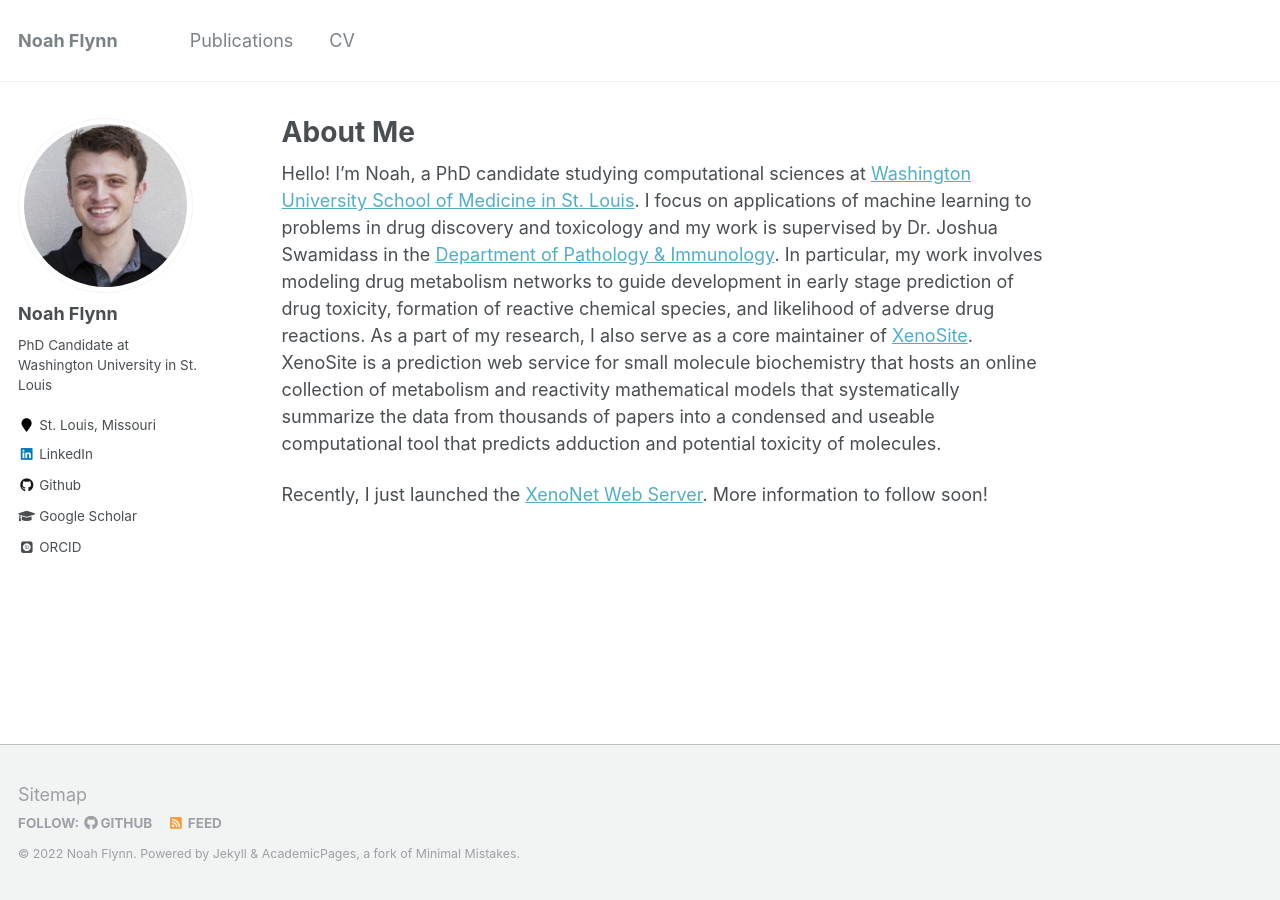
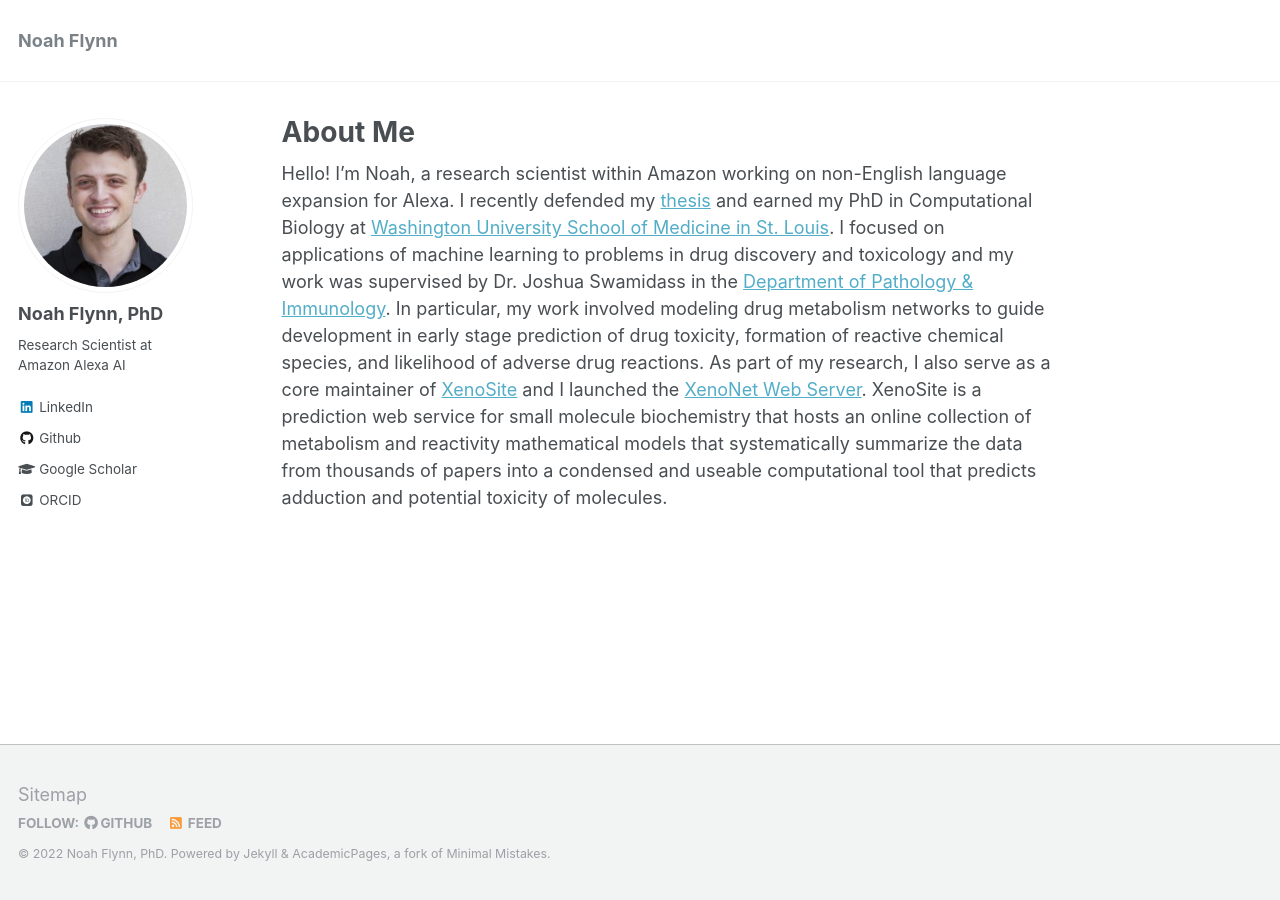
Before and after one commit to nrflynn2/nrflynn2.github.io, a Jekyll site: the page built from _pages/about.md, in a window 1280 px wide. Built offline with Jekyll 4.4.1, drawn with Linux system fonts in a browser that asks for light colours; some web fonts are replaced.

Commit message:
Update about page

```diff
--- a/_config.yml
+++ b/_config.yml
@@ -9,8 +9,8 @@
 locale                   : "en-US"
 title                    : "Noah Flynn"
 title_separator          : "-"
-name                     : &name "Noah Flynn"
-description              : &description "PhD Candidate at Washington University in St. Louis"
+name                     : &name "Noah Flynn, PhD"
+description              : &description "Research Scientist at Amazon Alexa AI"
 url                      : https://nrflynn2.github.io # the base hostname & protocol for your site e.g. "https://mmistakes.github.io"
 baseurl                  : "" # the subpath of your site, e.g. "/blog"
 repository               : "nrflynn2.github.io"
@@ -80,10 +80,10 @@
 
 # Site Author
 author:
-  name             : "Noah Flynn"
+  name             : "Noah Flynn, PhD"
   avatar           : "noahflynn.jpg"
-  bio              : "PhD Candidate at Washington University in St. Louis"
-  location         : "St. Louis, Missouri"
+  bio              : "Research Scientist at Amazon Alexa AI"
+  location         :
   employer         :
   pubmed           :
   googlescholar    : "https://scholar.google.com/citations?user=KsUG8GgAAAAJ&hl=en"
--- a/_data/navigation.yml
+++ b/_data/navigation.yml
@@ -1,7 +1,2 @@
 # main links links
 main:
-  - title: "Publications"
-    url: /publications/
-
-  - title: "CV"
-    url: /cv/
--- a/_pages/about.md
+++ b/_pages/about.md
@@ -8,13 +8,11 @@
   - /about.html
 ---
 
-Hello! I'm Noah, a PhD candidate studying computational sciences at [Washington University School of Medicine in St. Louis](https://medicine.wustl.edu/).
-I focus on applications of machine learning to problems in drug discovery and toxicology and my work is supervised by Dr. Joshua Swamidass in the [Department of Pathology & Immunology](https://pathology.wustl.edu/).
-In particular, my work involves modeling drug metabolism networks to guide development in early stage prediction of drug toxicity, formation of reactive chemical species, and likelihood of adverse drug reactions.
-As a part of my research, I also serve as a core maintainer of [XenoSite](https://swami.wustl.edu/xenosite/).
+Hello! I'm Noah, a research scientist within Amazon working on non-English language expansion for Alexa. I recently defended my [thesis](https://www.proquest.com/openview/59a7e3ff01e444dd0b5199f26d96c10a/1?pq-origsite=gscholar&cbl=18750&diss=y) and earned my PhD in Computational Biology at [Washington University School of Medicine in St. Louis](https://medicine.wustl.edu/).
+I focused on applications of machine learning to problems in drug discovery and toxicology and my work was supervised by Dr. Joshua Swamidass in the [Department of Pathology & Immunology](https://pathology.wustl.edu/).
+In particular, my work involved modeling drug metabolism networks to guide development in early stage prediction of drug toxicity, formation of reactive chemical species, and likelihood of adverse drug reactions.
+As part of my research, I also serve as a core maintainer of [XenoSite](https://swami.wustl.edu/xenosite/) and I launched the [XenoNet Web Server](https://swami.wustl.edu/xenonet/).
 XenoSite is a prediction web service for small molecule biochemistry that hosts an online collection of metabolism and reactivity mathematical models that systematically summarize the data from thousands of papers into a condensed and useable computational tool that predicts adduction and potential toxicity of molecules.
-
-Recently, I just launched the [XenoNet Web Server](https://swami.wustl.edu/xenonet/). More information to follow soon!
 
 {::comment}
 I am an engineer by training and received my B.S. in the [Bioengineering](https://bioengineering.illinois.edu/) program at the University of Illinois at Urbana-Champaign.
```
